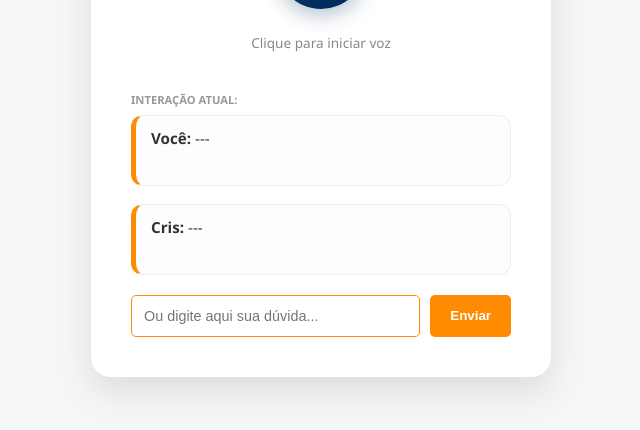
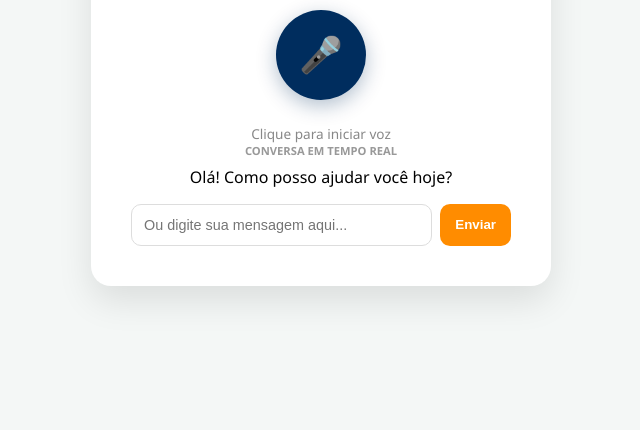
Before and after one commit to Stephany-Barros/cris-ceabs-ai-v2, a plain HTML site: page index.html in a window 1280 px wide. Shown: the part 306-736 px from the top of the page, without its empty margins (319-959 px from the left). Drawn offline with Linux system fonts and the light colour scheme.

Commit message:
Update index.html

```diff
--- a/index.html
+++ b/index.html
@@ -13,26 +13,21 @@
         <button class="btn-mic" id="btnAction">🎤</button>
         <div id="status">Clique para iniciar voz</div>
 
-        <div class="chat-box">
-            <div class="label">Interação atual:</div>
-            <div class="text-output">
-                <strong>Você:</strong> <span id="userText">---</span>
-            </div>
-            <div class="text-output">
-                <strong>Cris:</strong> <span id="crisText">---</span>
+        <div class="chat-container">
+            <div class="label">Conversa em tempo real</div>
+            <div id="chat-window" class="chat-window">
+                <div class="message system">Olá! Como posso ajudar você hoje?</div>
             </div>
         </div>
 
-        <div class="input-group" style="margin-top: 20px; display: flex; gap: 10px;">
-            <input type="text" id="chatInput" placeholder="Ou digite aqui sua dúvida..."
-                   style="flex-grow: 1; padding: 12px; border-radius: 5px; border: 1px solid var(--secondary); background: rgba(255,255,255,0.05); color: white;">
-            <button id="btnSendChat" style="padding: 10px 20px; cursor: pointer; background: var(--secondary); color: white; border: none; border-radius: 5px; font-weight: bold;">
-                Enviar
-            </button>
+        <div class="input-group">
+            <input type="text" id="chatInput" placeholder="Ou digite sua mensagem aqui...">
+            <button id="btnSendChat">Enviar</button>
         </div>
     </div>
 
     <script src="js/audio-utils.js"></script>
     <script src="js/transcribe.js"></script>
-    <script src="js/chat.js"></script> <script src="js/app.js"></script>   </body>
+    <script src="js/app.js"></script>
+</body>
 </html>
```
